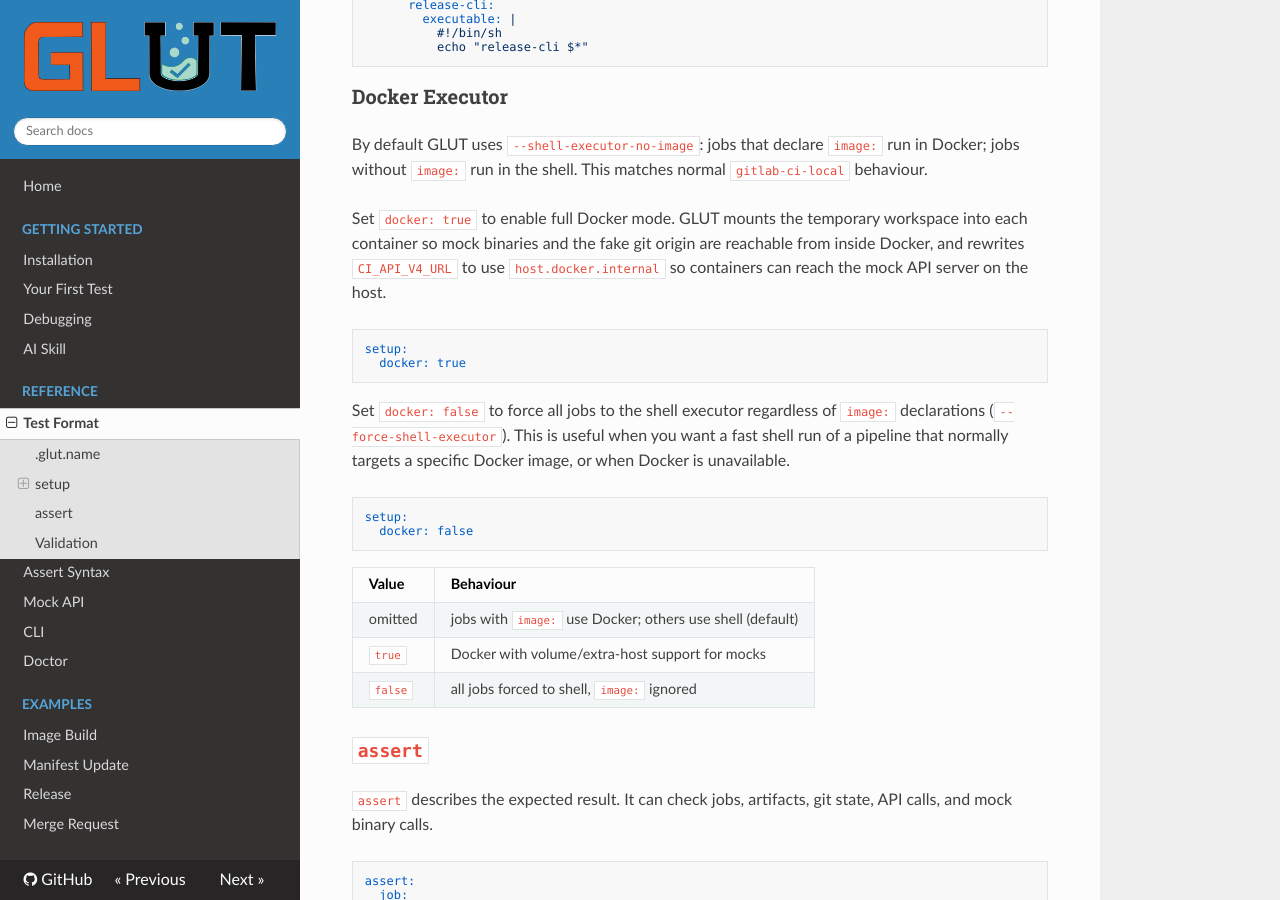
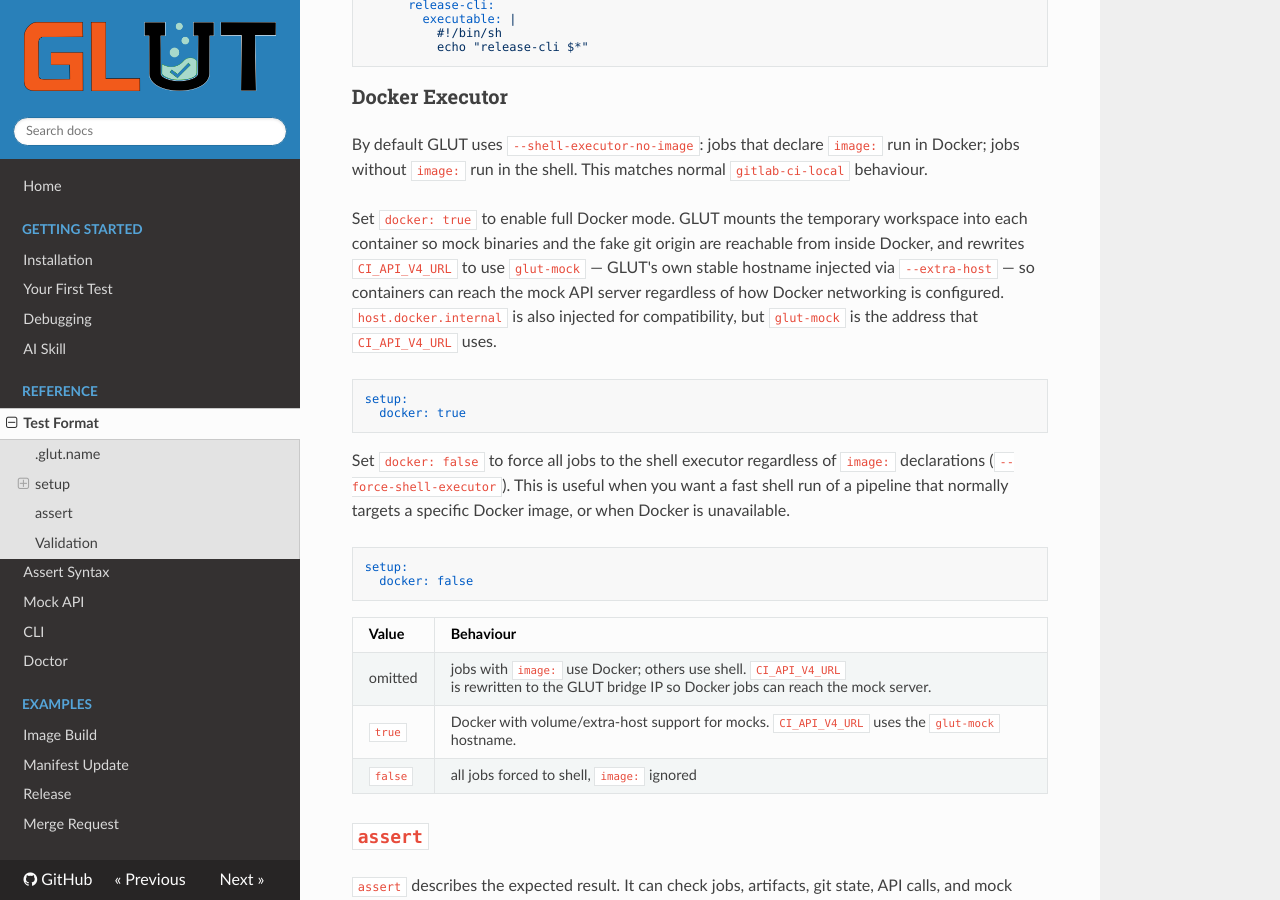
Before and after one commit to pandasoft-zz/glut, an MkDocs documentation site: the page built from docs/reference/test-format.md, in a window 1280 px wide and 900 px high, scrolled down 6694 px. Built offline with MkDocs 1.6.1, drawn with Linux system fonts in a browser that asks for light colours; nearby versions of some CDN libraries.

Commit message:
docs: replace host.docker.internal with glut-mock in docs and comments
The CI_API_V4_URL uses glut-mock (GLUT's own stable hostname) not
host.docker.internal. Update the docker executor section in test-format.md,
the docker-true-api-call regression test name, and related code comments.

Co-Authored-By: Claude Sonnet 4.6 <noreply@anthropic.com>

````diff
--- a/docs/reference/test-format.md
+++ b/docs/reference/test-format.md
@@ -333,8 +333,11 @@ in Docker; jobs without `image:` run in the shell. This matches normal
 
 Set `docker: true` to enable full Docker mode. GLUT mounts the temporary
 workspace into each container so mock binaries and the fake git origin are
-reachable from inside Docker, and rewrites `CI_API_V4_URL` to use
-`host.docker.internal` so containers can reach the mock API server on the host.
+reachable from inside Docker, and rewrites `CI_API_V4_URL` to use `glut-mock`
+— GLUT's own stable hostname injected via `--extra-host` — so containers can
+reach the mock API server regardless of how Docker networking is configured.
+`host.docker.internal` is also injected for compatibility, but `glut-mock` is
+the address that `CI_API_V4_URL` uses.
 
 ```yaml
 setup:
@@ -353,8 +356,8 @@ setup:
 
 | Value | Behaviour |
 | --- | --- |
-| omitted | jobs with `image:` use Docker; others use shell (default) |
-| `true` | Docker with volume/extra-host support for mocks |
+| omitted | jobs with `image:` use Docker; others use shell. `CI_API_V4_URL` is rewritten to the GLUT bridge IP so Docker jobs can reach the mock server. |
+| `true` | Docker with volume/extra-host support for mocks. `CI_API_V4_URL` uses the `glut-mock` hostname. |
 | `false` | all jobs forced to shell, `image:` ignored |
 
 ## `assert`
````
Also changed, not shown: 4 other files.
